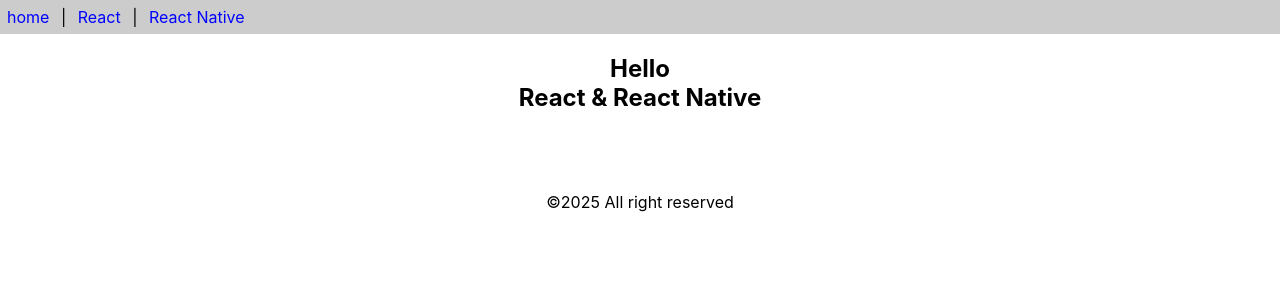
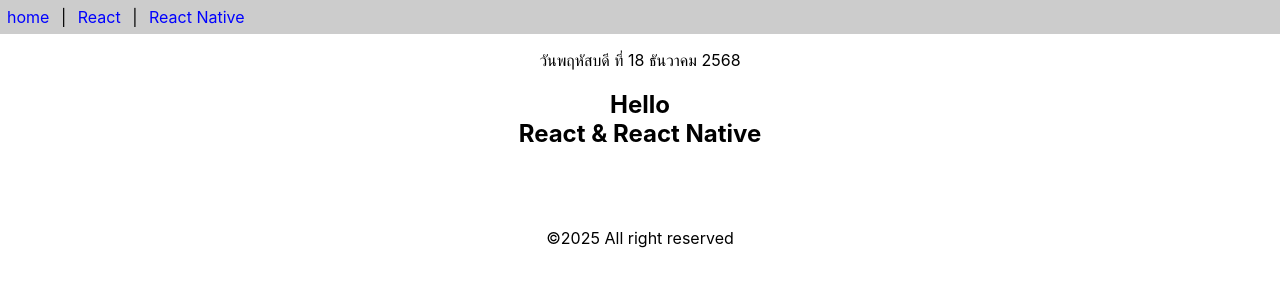
Before and after one commit to kuntida0709/app1, a React (Create React App) app: page / in a window 1280 px wide. Shown: the top 300 px of the page. Built offline with nearby package versions, Linux system fonts and the light colour scheme.

Commit message:
add class-componant
add class-componant

```diff
--- a/src/App.js
+++ b/src/App.js
@@ -1,10 +1,12 @@
 import React from "react";
 import { Content, Footer, Header } from "./func-components";
+import Calender from "./class-component";
 
 function App() {
   return (
     <>
     <Header/>
+    <p><center><Calender/></center></p>
     <Content/>
     <Footer/>
     </>
--- /dev/null
+++ b/src/class-component.js
@@ -0,0 +1,19 @@
+import React,{Component} from "react";
+
+export default class Calender extends Component {
+    getDate(){
+        const dayNames = ['อาทิตย์','จันทร์','อังคาร','พุธ','พฤหัสบดี','ศุกร์','เสาร์']
+        const monthNames = ['มกราคม','กุมภาพันธ์','มีนาคม','เมษายน','พฤษภาคม','มิถุนายน','กรกฎาคม',
+        'สิงหาคม','กันยายน','ตุลาคม','พฤศจิกายน','ธันวาคม']
+        const date = new Date()
+        const weekDay = dayNames[date.getDay()]
+        const day = date.getDate()
+        const month = monthNames[date.getMonth()]
+        const year = date.getFullYear()+543
+        return `วัน${weekDay} ที่ ${day} ${month} ${year}`
+
+    }
+    render(){
+    return <div>{this.getDate()}</div>
+}
+}
```
